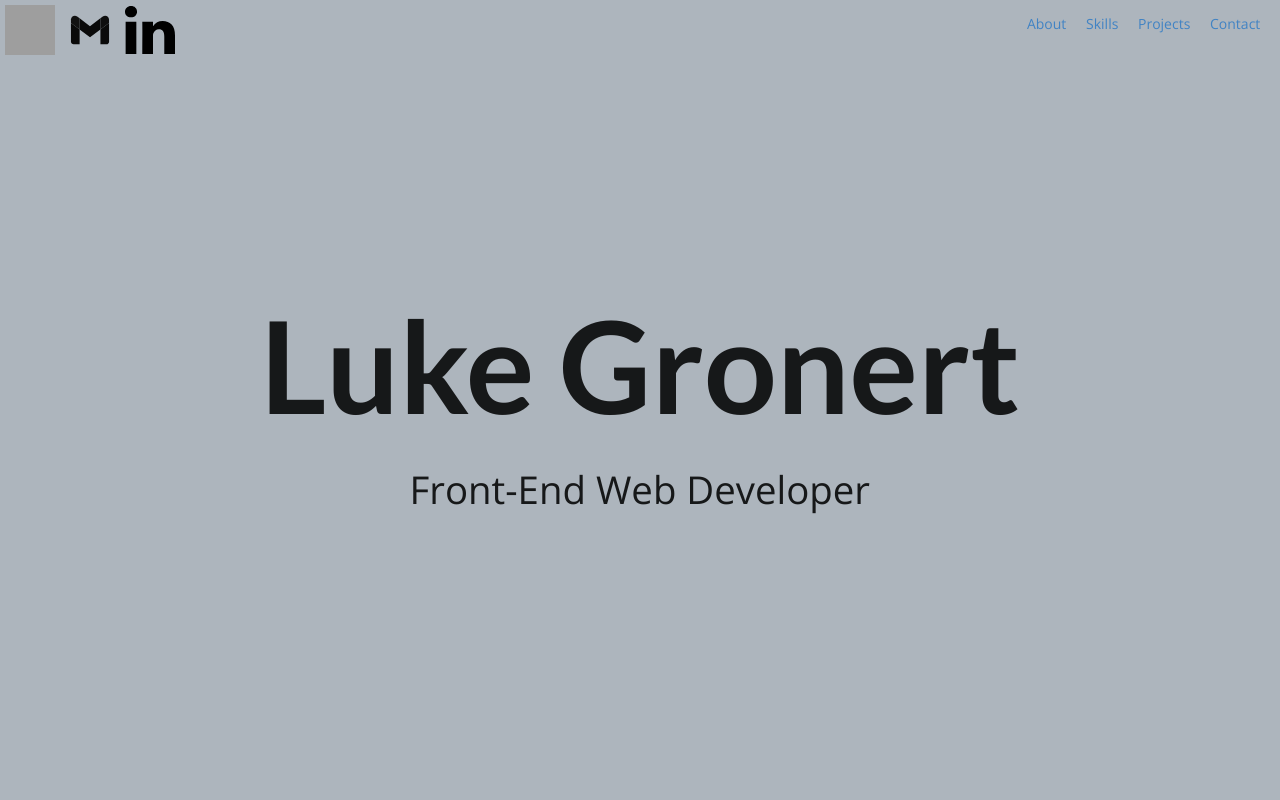
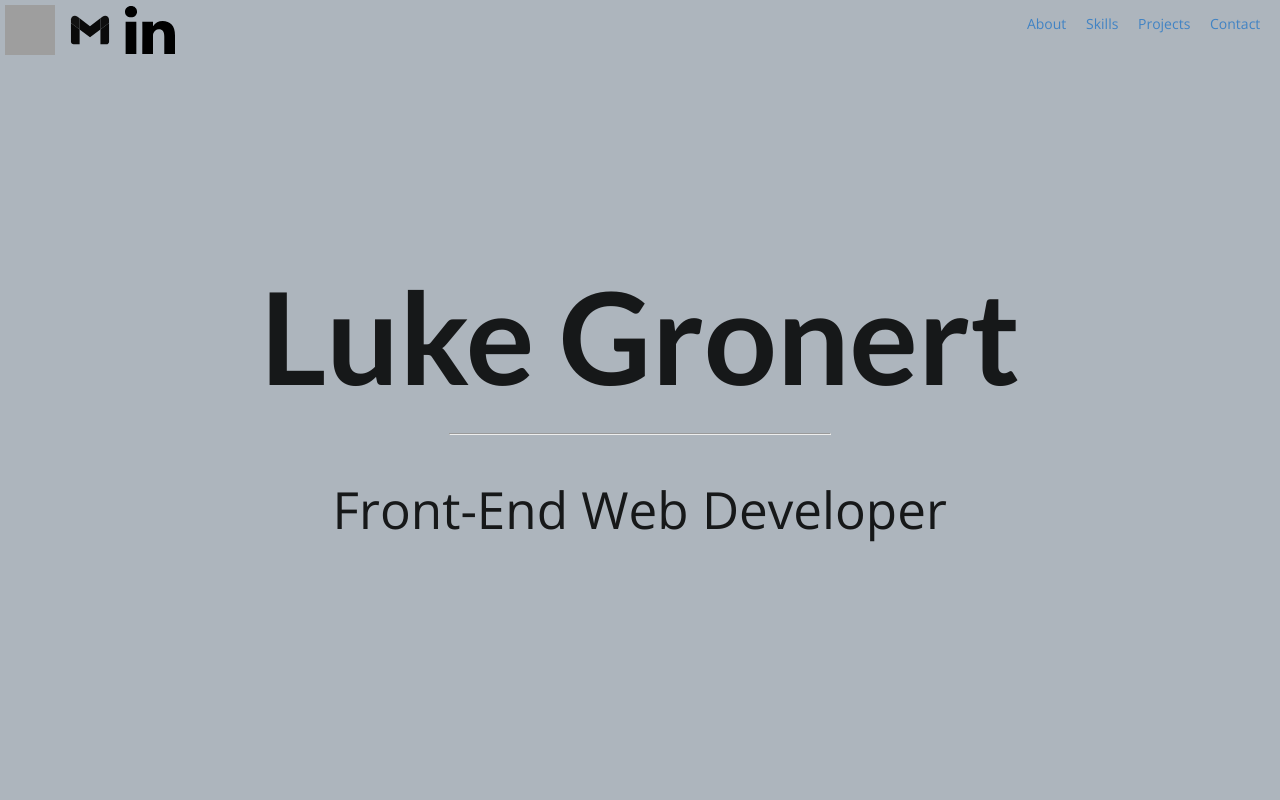
Before and after one commit to lukegronert/lukegronert.github.io, a React (Create React App) app: page / in a window 1280 px wide. Shown: the top 800 px of the page. Built offline with nearby package versions, Linux system fonts and the light colour scheme; grey boxes are pictures that could not be loaded.

Commit message:
Adjusted animations for Banner and added a line under banner h2

```diff
--- a/src/components/Banner.js
+++ b/src/components/Banner.js
@@ -1,17 +1,18 @@
 import React from 'react';
 import '../styles/banner.css';
-import Flash from 'react-reveal/Flash';
+import Jump from 'react-reveal/Jump';
 import Pulse from 'react-reveal/Pulse';
 
 export default function Banner() {
     return (
         <section className='ui centered banner-section' id="home">
             <div className='banner-content'>
-                <Flash>
+                <Jump>
                     <h1>
                         Luke Gronert
                     </h1>
-                </Flash>
+                </Jump>
+                <hr />
                 <Pulse delay={1000} duration={2000} count={2}>
                 <p>
                     Front-End Web Developer
--- a/src/styles/banner.css
+++ b/src/styles/banner.css
@@ -12,5 +12,10 @@
 }
 
 .banner-content p {
-  font-size: 3vw;
+  font-size: 4vw;
 }
+
+.banner-content hr {
+  width: 50%;
+  margin-bottom: 5%;
+}
```
